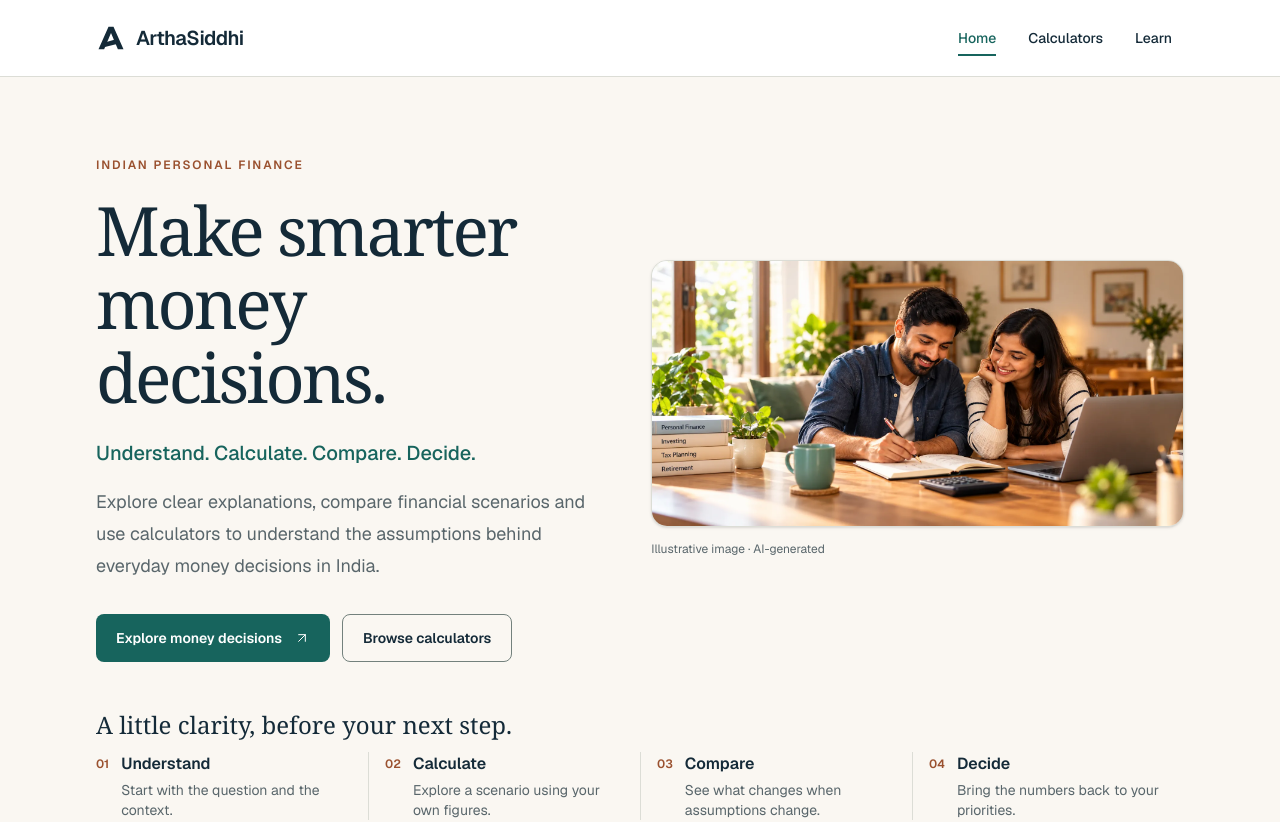
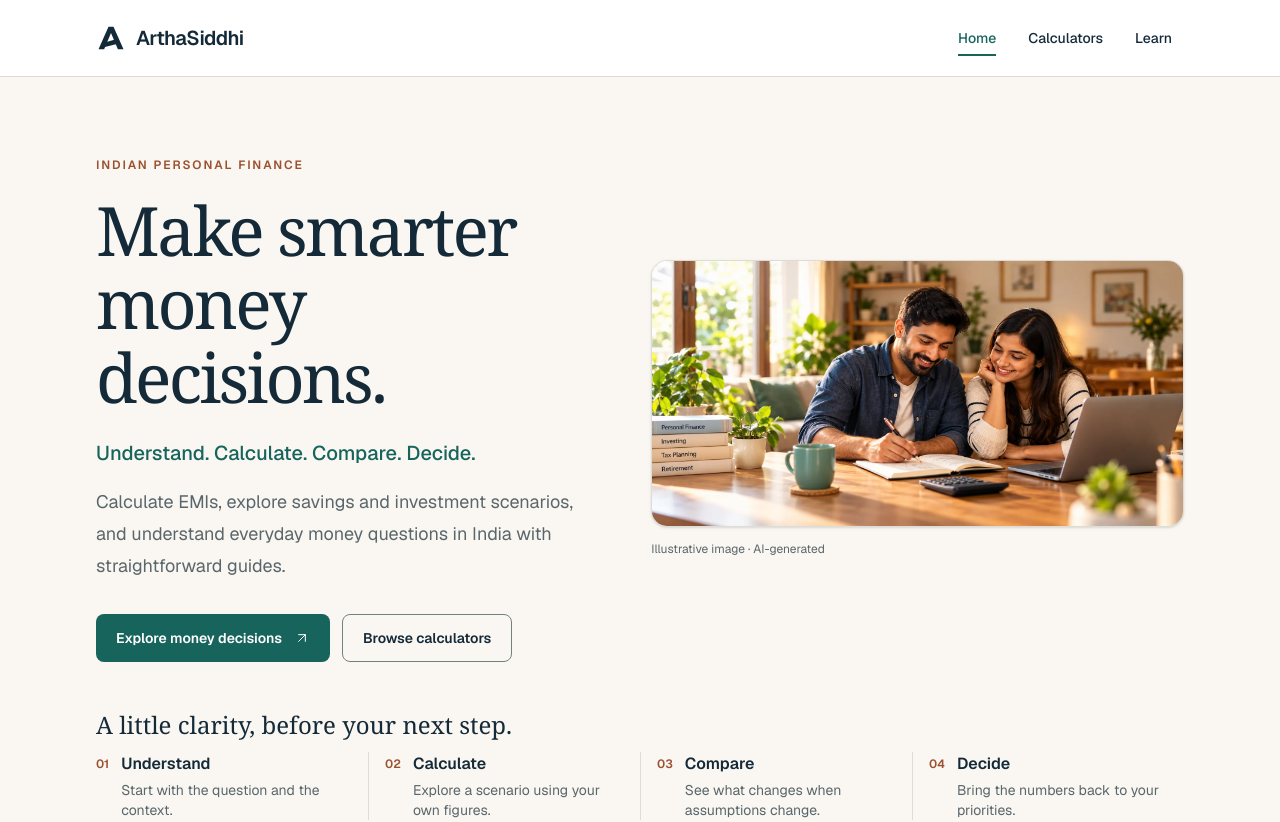
Before and after one commit to applekanna5-bit/arthasiddhi, a Next.js app: page / in a window 1280 px wide. Shown: the top 822 px of the page. Built offline with nearby package versions, Linux system fonts and the light colour scheme.

Commit message:
Audit: clarify homepage introduction without changing layout

```diff
--- a/app/page.tsx
+++ b/app/page.tsx
@@ -47,7 +47,7 @@ export default function HomePage() {
             <p className={eyebrow}>Indian personal finance</p>
             <h1 id="home-heading" className="home-display mt-5 max-w-2xl text-[2.5rem] font-semibold leading-[1.08] tracking-[-0.04em] sm:text-6xl lg:text-[4.25rem]">Make smarter money decisions.</h1>
             <p className="mt-6 text-xl font-medium leading-relaxed text-[var(--as-brand-teal)]">Understand. Calculate. Compare. Decide.</p>
-            <p className="mt-4 max-w-xl text-base leading-7 text-[var(--as-text-secondary)] sm:text-lg sm:leading-8">Explore clear explanations, compare financial scenarios and use calculators to understand the assumptions behind everyday money decisions in India.</p>
+            <p className="mt-4 max-w-xl text-base leading-7 text-[var(--as-text-secondary)] sm:text-lg sm:leading-8">Calculate EMIs, explore savings and investment scenarios, and understand everyday money questions in India with straightforward guides.</p>
             <div className="mt-8 flex flex-col gap-3 sm:flex-row sm:flex-wrap">
               <a href="#decisions" className={`inline-flex min-h-12 items-center justify-center gap-3 rounded-lg bg-[var(--as-action-primary)] px-5 py-3 text-sm font-semibold text-[var(--as-text-on-action)] hover:bg-[var(--as-action-primary-hover)] ${focus}`}>Explore money decisions <Arrow /></a>
               <Link href="/calculators" className={`inline-flex min-h-12 items-center justify-center rounded-lg border border-[var(--as-border-control)] px-5 py-3 text-sm font-semibold hover:bg-[var(--as-surface-card)] ${focus}`}>Browse calculators</Link>
```
